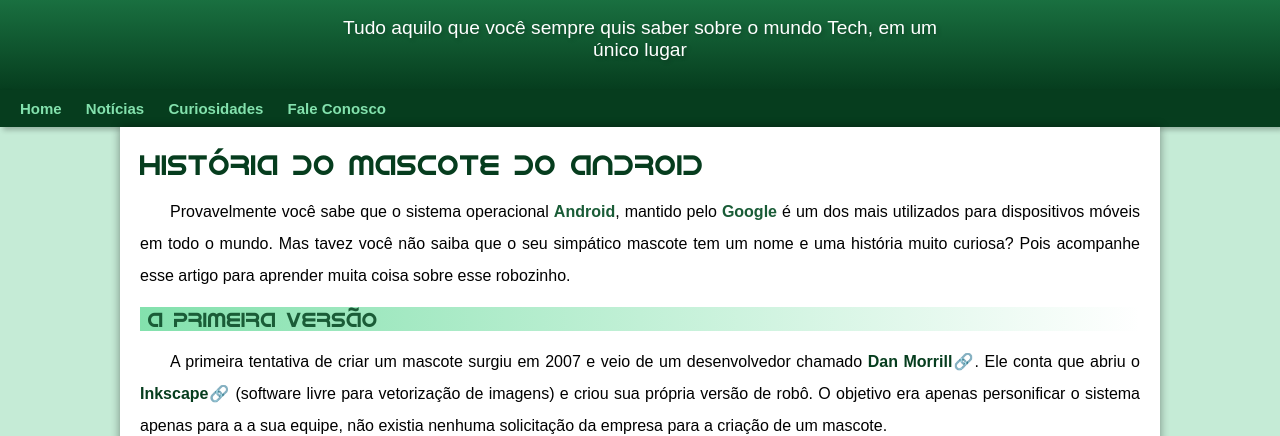
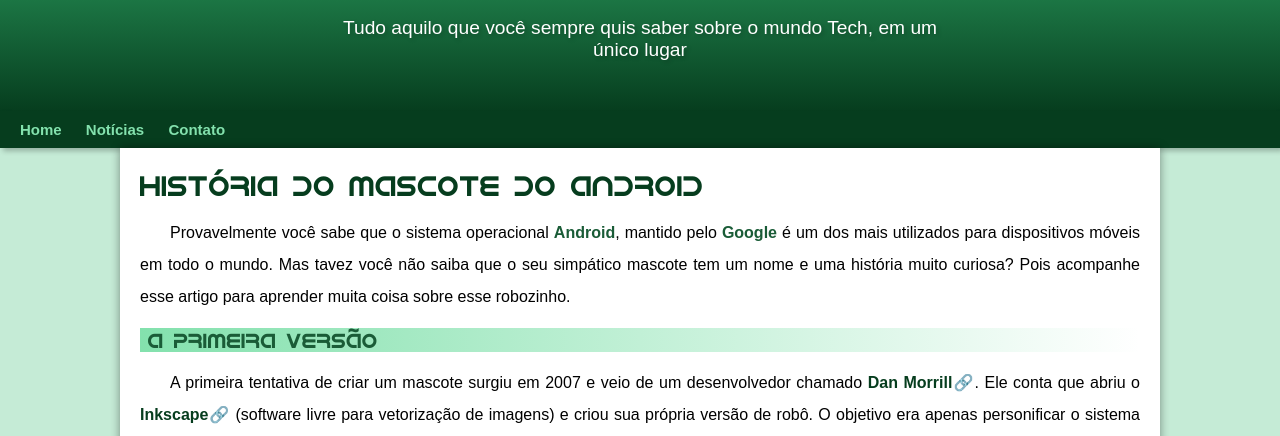
Before and after one commit to felipemirandabr/projeto-android, a plain HTML site: page index.html in a window 1280 px wide. Shown: the part 100-536 px from the top of the page. Drawn offline with Linux system fonts and the light colour scheme.

Commit message:
Correção de menu

```diff
--- a/index.html
+++ b/index.html
@@ -17,8 +17,7 @@
     <nav>
             <li><a href="#">Home</a>
             <li><a href="#">Notícias</a>
-            <li><a href="#">Curiosidades</a>
-            <li><a href="#">Fale Conosco</a>
+            <li><a href="#">Contato</a>
         </nav>
     <main>
         <article>
--- a/style/style.css
+++ b/style/style.css
@@ -54,7 +54,7 @@ header p {
     max-width: 600px;
     margin: auto;
     text-shadow: 2px 2px 4px rgba(0, 0, 0, 0.247);
-    margin-bottom: 20px;
+    padding-bottom: 50px;
 }
 
 nav {
```
